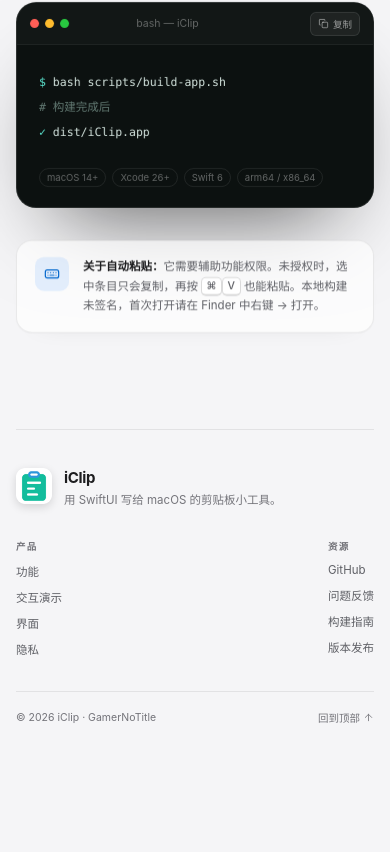
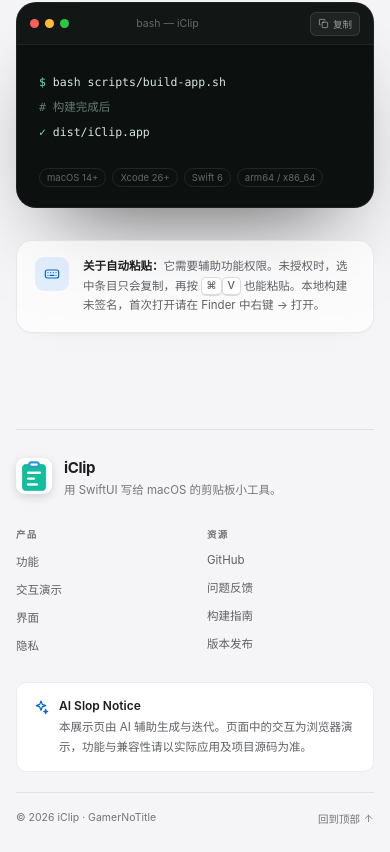
Before and after one commit to GamerNoTitle/iClip, a plain HTML site: page index.html in a window 390 px wide. Shown: the part 8251-9103 px from the top of the page. Before the commit the page ends 9002 px from the top, so only its background shows below. Drawn offline with Linux system fonts and the light colour scheme.

Commit message:
fix: 修复手机端 footer 偏移的问题

```diff
--- a/index.html
+++ b/index.html
@@ -577,6 +577,13 @@
         </div>
       </nav>
     </div>
+    <aside class="container ai-notice" aria-labelledby="ai-notice-title">
+      <svg class="ico" aria-hidden="true"><use href="#i-sparkle"/></svg>
+      <div>
+        <h2 id="ai-notice-title">AI Slop Notice</h2>
+        <p>本展示页由 AI 辅助生成与迭代。页面中的交互为浏览器演示，功能与兼容性请以实际应用及项目源码为准。</p>
+      </div>
+    </aside>
     <div class="container footer-bottom">
       <p>© 2026 iClip · GamerNoTitle</p>
       <a href="#top" class="footer-top">回到顶部<svg class="ico"><use href="#i-arrow-down"/></svg></a>
--- a/styles.css
+++ b/styles.css
@@ -1937,14 +1937,29 @@
   padding: 38px 0 34px;
   border-top: 1px solid var(--line);
 }
-.footer-brand { display: flex; align-items: flex-start; gap: 12px; }
-.footer-brand img { border-radius: 9px; box-shadow: 0 3px 10px rgba(0, 0, 0, 0.14); }
+.footer-brand { display: flex; align-items: flex-start; gap: 12px; min-width: 0; }
+.footer-brand > div { min-width: 0; }
+.footer-brand img { flex: none; border-radius: 9px; box-shadow: 0 3px 10px rgba(0, 0, 0, 0.14); }
 .footer-name { font-size: 15px; font-weight: 680; letter-spacing: -0.02em; }
 .footer-tagline { margin-top: 4px; max-width: 250px; color: var(--text-3); font-size: 11.5px; line-height: 1.6; }
 .footer-links { display: flex; gap: clamp(40px, 7vw, 80px); }
 .footer-links h4 { color: var(--text-3); font-size: 9.5px; font-weight: 650; letter-spacing: 0.12em; text-transform: uppercase; }
 .footer-links a { display: block; margin-top: 10px; color: var(--text-2); font-size: 11.5px; transition: color 0.2s ease; }
 .footer-links a:hover { color: var(--accent-strong); }
+.ai-notice {
+  display: flex;
+  align-items: flex-start;
+  gap: 10px;
+  margin-bottom: 20px;
+  padding: 14px 16px;
+  border: 1px solid var(--line);
+  border-radius: 10px;
+  background: var(--surface);
+}
+.ai-notice > .ico { margin-top: 2px; color: var(--accent-strong); font-size: 16px; }
+.ai-notice > div { min-width: 0; }
+.ai-notice h2 { margin: 0; font-size: 12px; font-weight: 600; line-height: 1.5; }
+.ai-notice p { margin-top: 3px; color: var(--text-2); font-size: 11.5px; line-height: 1.7; overflow-wrap: anywhere; }
 .footer-bottom {
   display: flex;
   align-items: center;
@@ -2114,9 +2129,25 @@
   .privacy-card { padding: 28px 22px; border-radius: 24px; }
   .privacy-copy h2 { font-size: 30px; }
   .privacy-list li { padding: 12px; }
-  .footer-grid { flex-direction: column; gap: 30px; }
-  .footer-links { width: 100%; justify-content: space-between; gap: 24px; }
-  .footer-bottom { flex-wrap: wrap; gap: 8px 18px; }
+  .footer-grid {
+    display: grid;
+    grid-template-columns: minmax(0, 1fr);
+    gap: 28px;
+    padding-block: 28px 24px;
+  }
+  .footer-links {
+    display: grid;
+    grid-template-columns: repeat(2, minmax(0, 1fr));
+    width: 100%;
+    gap: 24px;
+    justify-content: normal;
+  }
+  .footer-links > div { min-width: 0; }
+  .footer-links a { width: fit-content; padding-block: 5px; margin-top: 2px; }
+  .footer-links h4 { margin-bottom: 7px; }
+  .footer-bottom { align-items: flex-start; flex-wrap: wrap; gap: 10px 18px; }
+  .footer-bottom > p { min-width: 0; overflow-wrap: anywhere; }
+  .footer-top { flex: none; white-space: nowrap; margin-left: auto; }
   .callout { align-items: flex-start; }
 }
 
```
